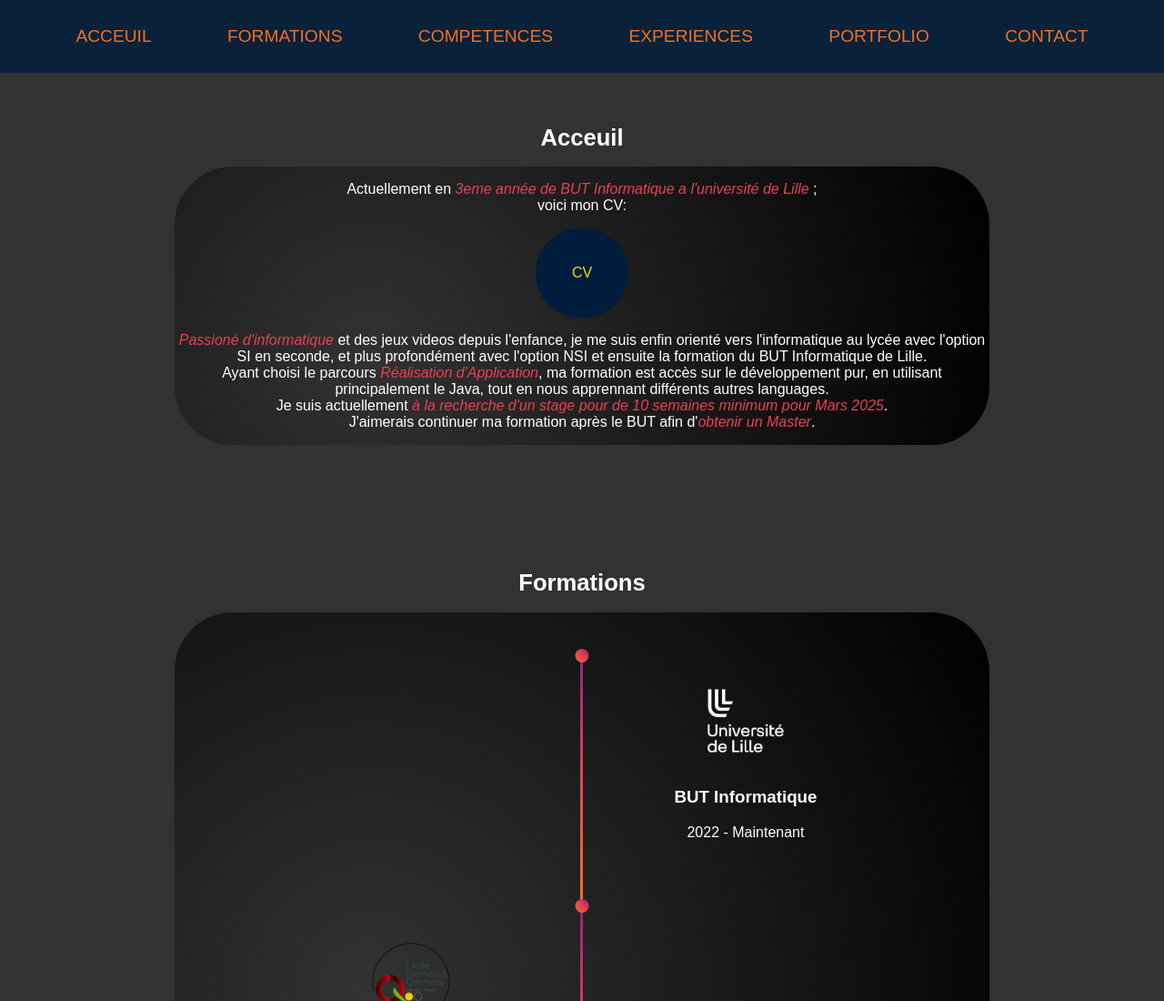
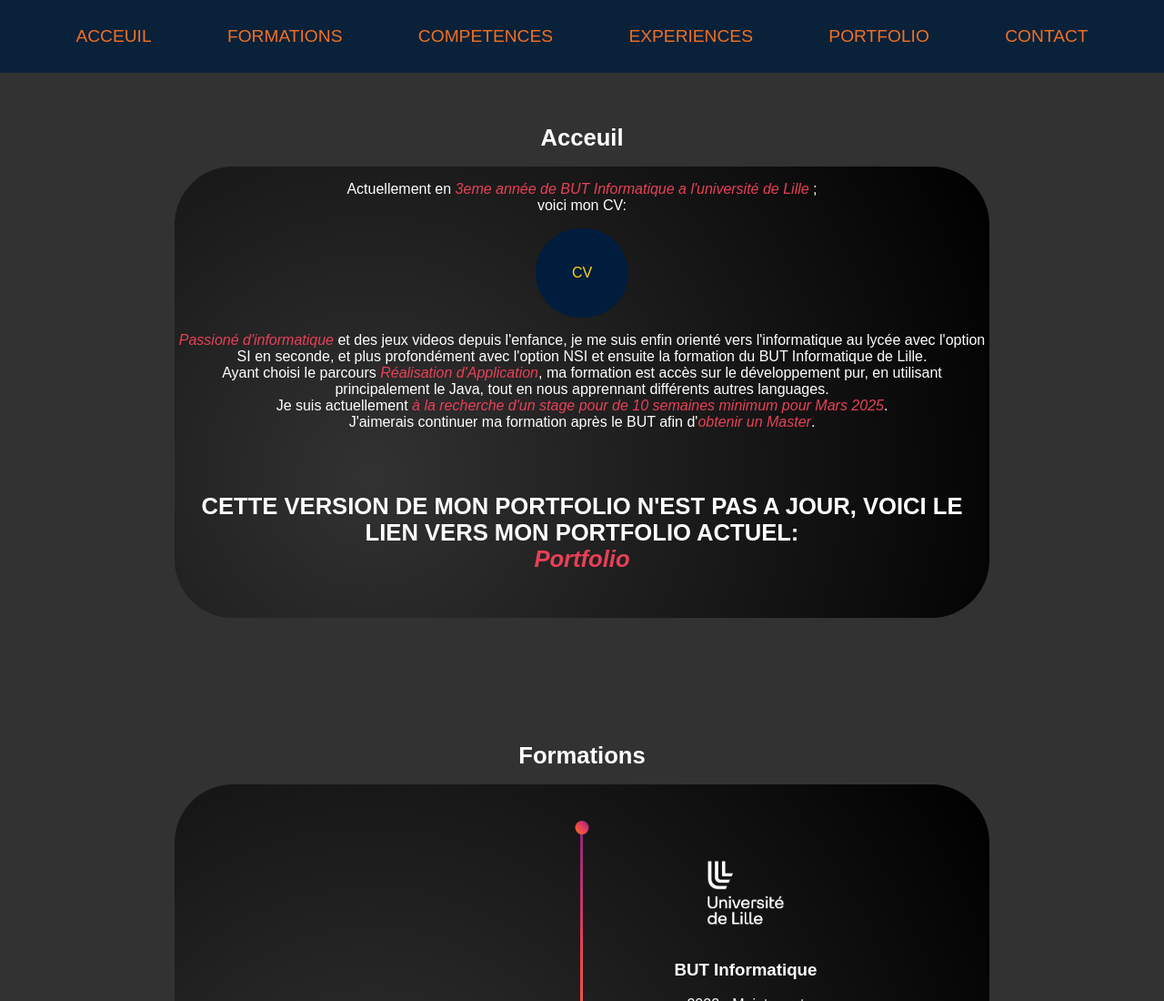
Before and after one commit to armandclonesady/armandclonesady.github.io, a plain HTML site: page index.html in a window 1280 px wide. Shown: the top 1100 px of the page at 91% size. Drawn offline with Linux system fonts and the light colour scheme.

Commit message:
added little message :)

```diff
--- a/index.html
+++ b/index.html
@@ -32,6 +32,9 @@
                         Ayant choisi le parcours <i>Réalisation d'Application</i>, ma formation est accès sur le développement pur, en utilisant principalement le Java, tout en nous apprennant différents autres languages. <br>
                         Je suis actuellement <i>à la recherche d'un stage pour de 10 semaines minimum pour Mars 2025</i>. <br>
                         J'aimerais continuer ma formation après le BUT afin d'<i>obtenir un Master</i>. <br>
+                        <br><br>
+                        <h1>CETTE VERSION DE MON PORTFOLIO N'EST PAS A JOUR, VOICI LE LIEN VERS MON PORTFOLIO ACTUEL:
+                          <br> <a class="link" href="https://armandclonesady.github.io/r-portfolio">Portfolio</a> </h1>
             </p>
         </div>
     </div>
```
